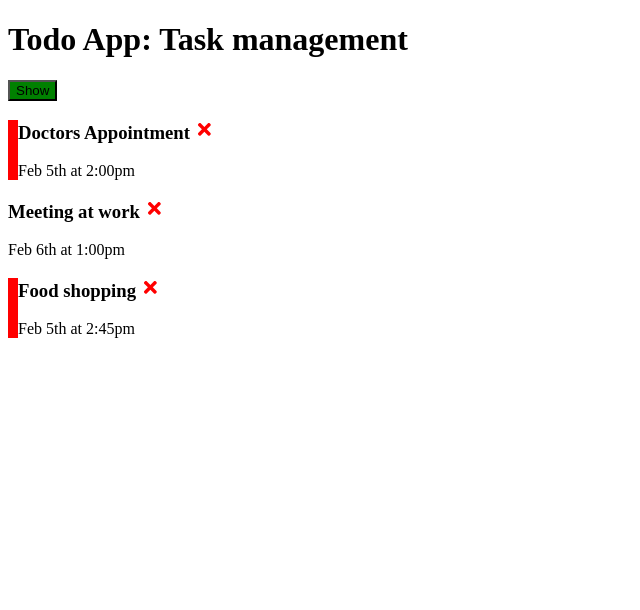
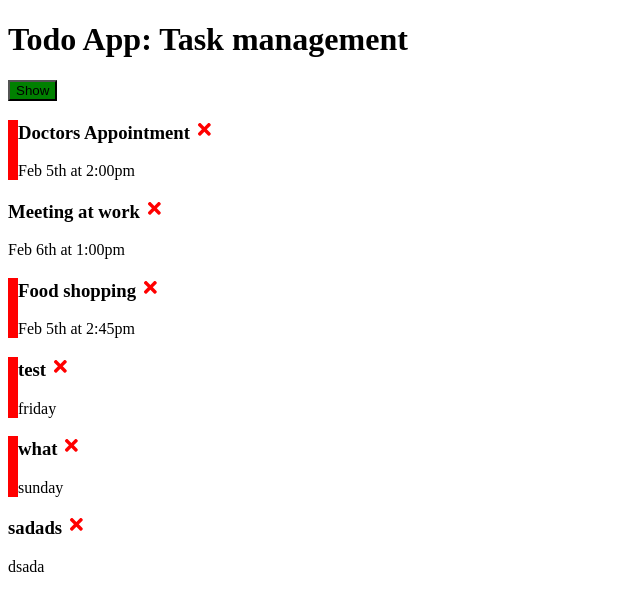
Before and after one commit to Patrick1870/react-todo-app, a React (Create React App) app: page / in a window 1280 px wide. Shown: the top 610 px of the page, without its empty margins (0-640 px from the left). Built offline with nearby package versions, Linux system fonts and the light colour scheme; data requests are answered from the project's data file.

Commit message:
Added ability to update reminder on the server

```diff
--- /dev/null
+++ b/db.json
@@ -0,0 +1,40 @@
+{
+  "tasks": [
+    {
+      "id": 0,
+      "text": "Doctors Appointment",
+      "day": "Feb 5th at 2:00pm",
+      "reminder": true
+    },
+    {
+      "id": 1,
+      "text": "Meeting at work",
+      "day": "Feb 6th at 1:00pm",
+      "reminder": false
+    },
+    {
+      "id": 2,
+      "text": "Food shopping",
+      "day": "Feb 5th at 2:45pm",
+      "reminder": true
+    },
+    {
+      "text": "test",
+      "day": "friday",
+      "reminder": true,
+      "id": 3
+    },
+    {
+      "text": "what",
+      "day": "sunday",
+      "reminder": true,
+      "id": 4
+    },
+    {
+      "text": "sadads",
+      "day": "dsada",
+      "reminder": false,
+      "id": 5
+    }
+  ]
+}
--- a/src/App.js
+++ b/src/App.js
@@ -1,4 +1,4 @@
-import { useState } from 'react';
+import { useState, useEffect } from 'react';
 
 import Header from './components/Header';
 import Tasks from './components/Tasks';
@@ -8,43 +8,77 @@
 function App() {
 
   const [showAddTask, setShowAddTask] = useState(false);
-  const [tasks, setTasks] = useState([
-  {
-    id: 0,
-    text: 'Doctors Appointment',
-    day: 'Feb 5th at 2:00pm',
-    reminder: true,
-  },
-  {
-    id: 1,
-    text: 'Meeting at work',
-    day: 'Feb 6th at 1:00pm',
-    reminder: false,
-  },
-  {
-    id: 2,
-    text: 'Food shopping',
-    day: 'Feb 5th at 2:45pm',
-    reminder: true,
-  }
-  ]);
+  const [tasks, setTasks] = useState([]);
 
-const addTask = (task) => {
-  const id = Math.floor(Math.random() * 10000) + 1;
+  useEffect(() => {
+    const getTasks = async () => {
+      const tasksFromServer = await fetchTasks();
+      setTasks(tasksFromServer);
+    }
+
+    getTasks();
+  }, []);
+
+// Fetch Tasks
+const fetchTasks = async () => {
+  const res = await fetch('http://localhost:5000/tasks');
+  const data = await res.json();
+
+  return data;
+}
+
+// Fetch Task
+const fetchTask = async (id) => {
+  const res = await fetch(`http://localhost:5000/tasks/${id}`);
+  const data = await res.json();
+
+  return data;
+}
+
+const addTask = async (task) => {
+  const res = await fetch('http://localhost:5000/tasks', {
+    method: 'POST',
+    headers: {
+      'Content-type': 'application/json'
+    },
+    body: JSON.stringify(task)
+  });
+
+  const data = await res.json();
+
+  setTasks([...tasks, data]);
+  /*const id = Math.floor(Math.random() * 10000) + 1;
   const newTask = { id, ...task };
-  setTasks([...tasks, newTask]);
+  setTasks([...tasks, newTask]);*/
 }
 
 // Delete Task function
-const deleteTask = (id) => {
+const deleteTask = async (id) => {
+  await fetch(`http://localhost:5000/tasks/${id}`, { method: 'DELETE'});
+
   setTasks(tasks.filter((task) => task.id !== id));
 }
 
 // Toggle Reminder
-const toggleReminder = (id) => {
+const toggleReminder = async (id) => {
+  const taskToToggle = await fetchTask(id);
+  const updateTask = { ...taskToToggle, reminder: !taskToToggle.reminder }
+
+  const res = await fetch(`http://localhost:5000/tasks/${id}`, {
+    method: 'PUT',
+    headers: {
+      'Content-type': 'application/json'
+    },
+    body: JSON.stringify(updateTask)
+  })
+
+  const data = await res.json();
+
+  console.log(data);
+
   setTasks(
     tasks.map((task) =>
-      task.id === id ? { ...task, reminder: !task.reminder } : task))
+      task.id === id ? { ...task, reminder: data.reminder } : task))
 }
 
   return (
```
